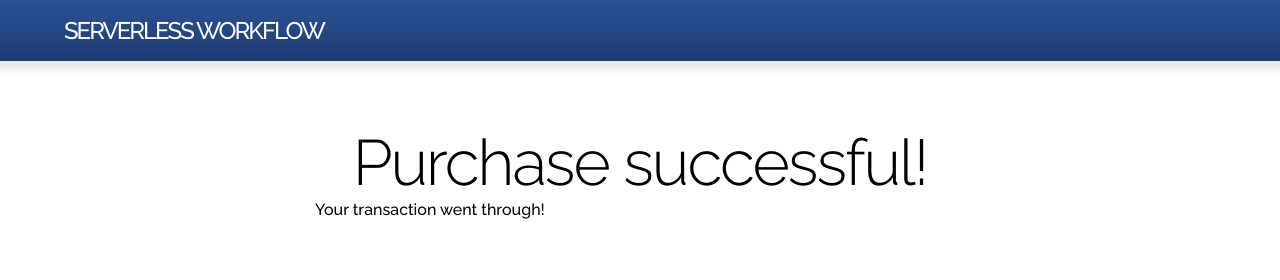
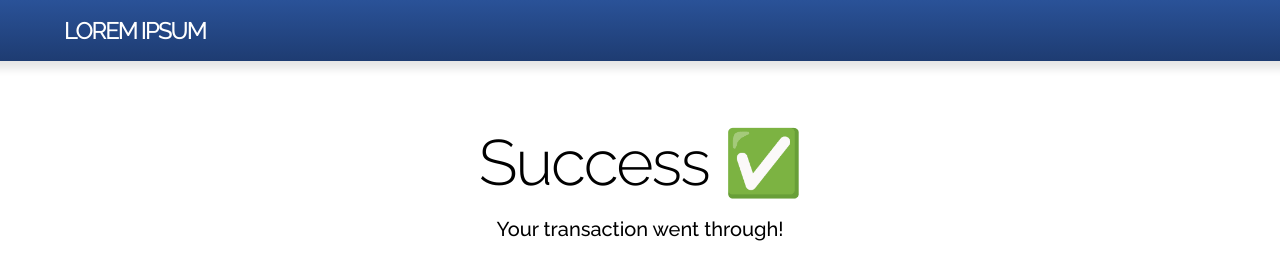
Before and after one commit to syntax-punk/stripe-checkout-netlify, a website: page public/success.html in a window 1280 px wide. Drawn offline with Linux system fonts and the light colour scheme.

Commit message:
Fix the success presentation

```diff
--- a/public/css/main.css
+++ b/public/css/main.css
@@ -41,6 +41,12 @@ main > h1 {
   font-weight: 200;
   font-size: 4rem;
   letter-spacing: -2px;
+}
+
+main > p {
+  margin-top: 1rem;
+  text-align: center;
+  font-size: 1.25rem;
 }
 
 .fetching {
--- a/public/success.html
+++ b/public/success.html
@@ -3,15 +3,15 @@
   <meta charset="UTF-8">
   <meta http-equiv="X-UA-Compatible" content="IE=edge">
   <meta name="viewport" content="width=device-width, initial-scale=1.0">
-  <title>Stripe Success</title>
+  <title>ipsum shop success</title>
   <link rel="stylesheet" href="./css/main.css">
 </head>
 <body>
   <header>
-    <a href="/">Serverless workflow</a>
+    <a href="/">Lorem Ipsum</a>
   </header>
   <main>
-    <h1>Purchase successful!</h1>
+    <h1>Success ✅</h1>
     <p>Your transaction went through!</p>
   </main>
 </body>
```
